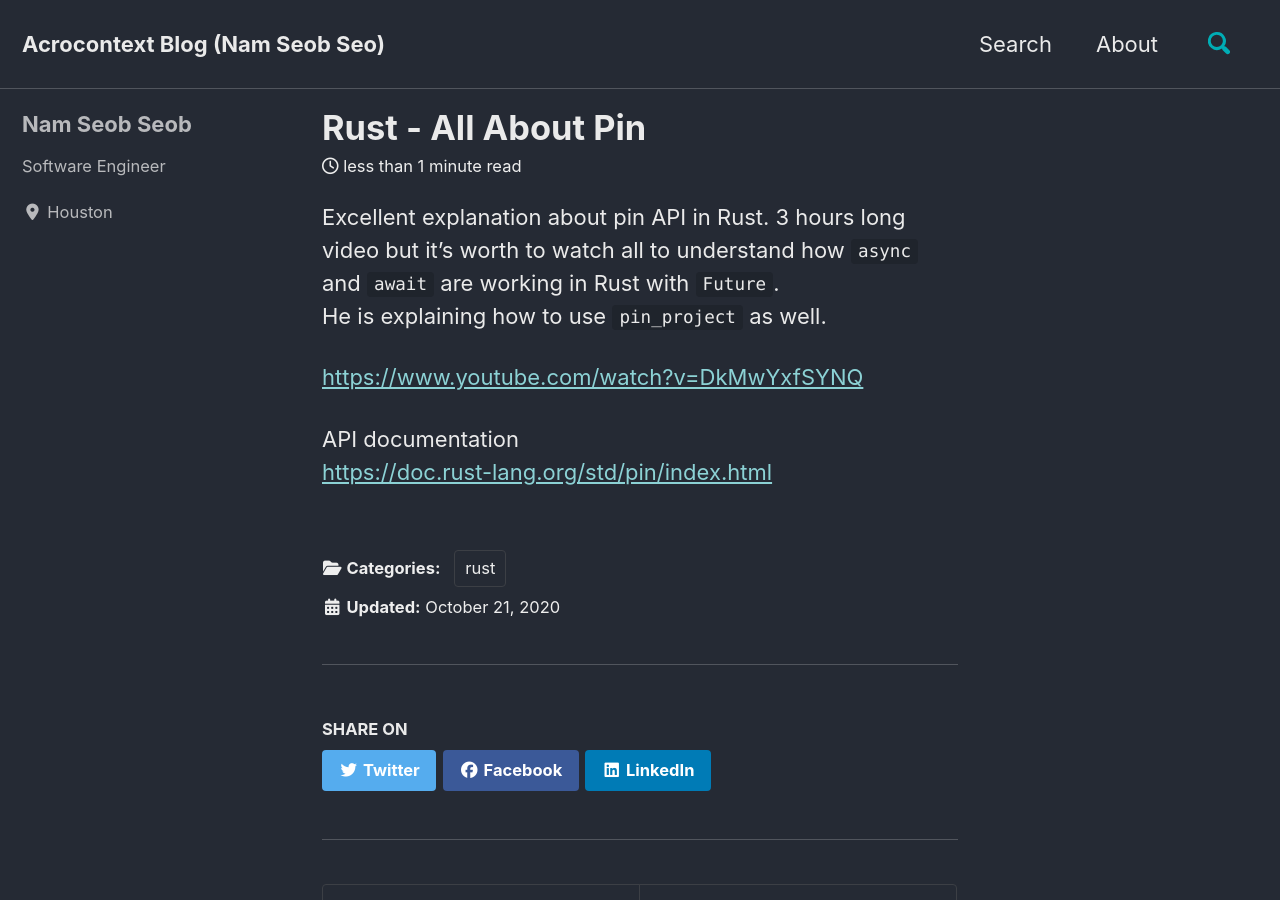
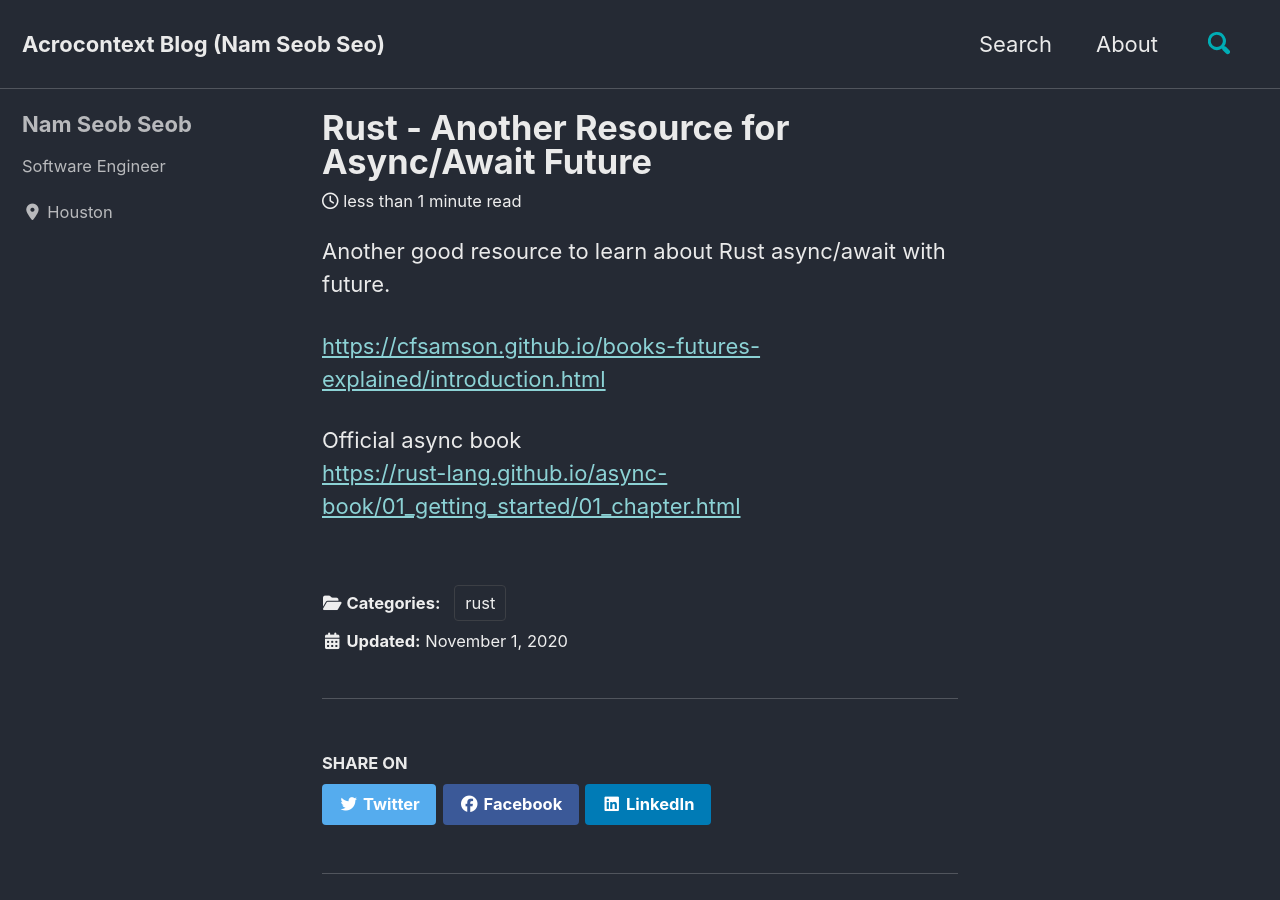
Before and after one commit to nsclass/nsclass.github.io, a Jekyll site: the page built from _posts/2020-11-01-rust-async-await-future.md, in a window 1280 px wide and 900 px high. Built offline with Jekyll 4.4.1, drawn with Linux system fonts in a browser that asks for light colours; cached includes are drawn as plain includes; nearby versions of some CDN libraries.

Commit message:
rust about future

```diff
--- a/_posts/2020-11-01-rust-async-await-future.md
+++ b/_posts/2020-11-01-rust-async-await-future.md
@@ -1,7 +1,7 @@
 ---
 layout: single
-title: Rust - All About Pin
-date: 2020-10-21 09:30:00.000000000 -05:00
+title: Rust - Another Resource for Async/Await Future
+date: 2020-11-01 09:30:00.000000000 -05:00
 type: post
 parent_id: "0"
 published: true
@@ -9,12 +9,11 @@ password: ""
 status: publish
 categories:
   - rust
-permalink: "2020/10/21/rust-all-about-pin"
+permalink: "2020/11/01/rust-async-await-future-resource"
 ---
-Excellent explanation about pin API in Rust. 3 hours long video but it's worth to watch all to understand how `async` and `await` are working in Rust with `Future`.
-He is explaining how to use `pin_project` as well.
+Another good resource to learn about Rust async/await with future.
 
-[https://www.youtube.com/watch?v=DkMwYxfSYNQ](https://www.youtube.com/watch?v=DkMwYxfSYNQ)
+[https://cfsamson.github.io/books-futures-explained/introduction.html](https://cfsamson.github.io/books-futures-explained/introduction.html)
 
-API documentation
-[https://doc.rust-lang.org/std/pin/index.html](https://doc.rust-lang.org/std/pin/index.html)
+Official async book
+[https://rust-lang.github.io/async-book/01_getting_started/01_chapter.html](https://rust-lang.github.io/async-book/01_getting_started/01_chapter.html)
```
